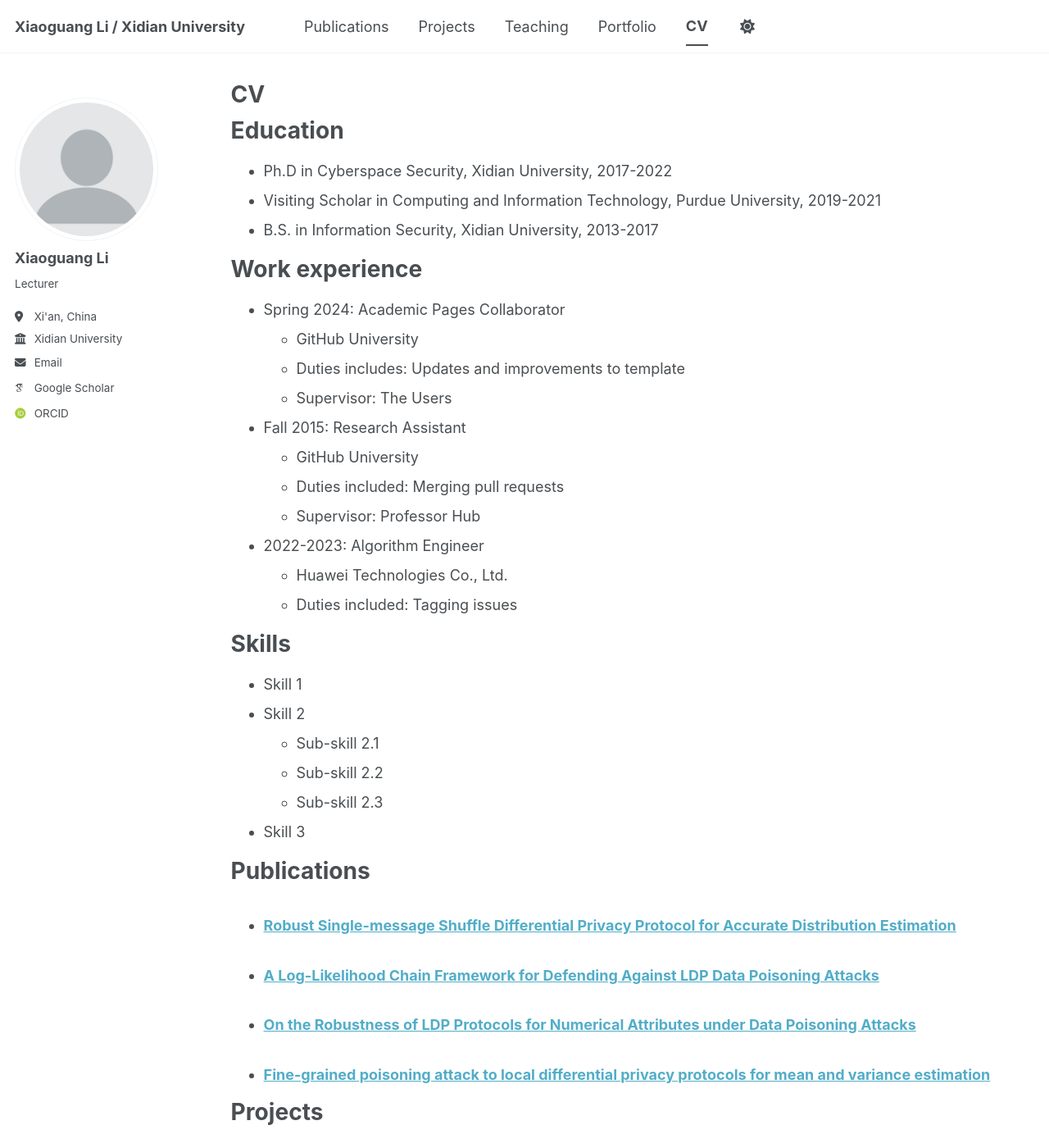
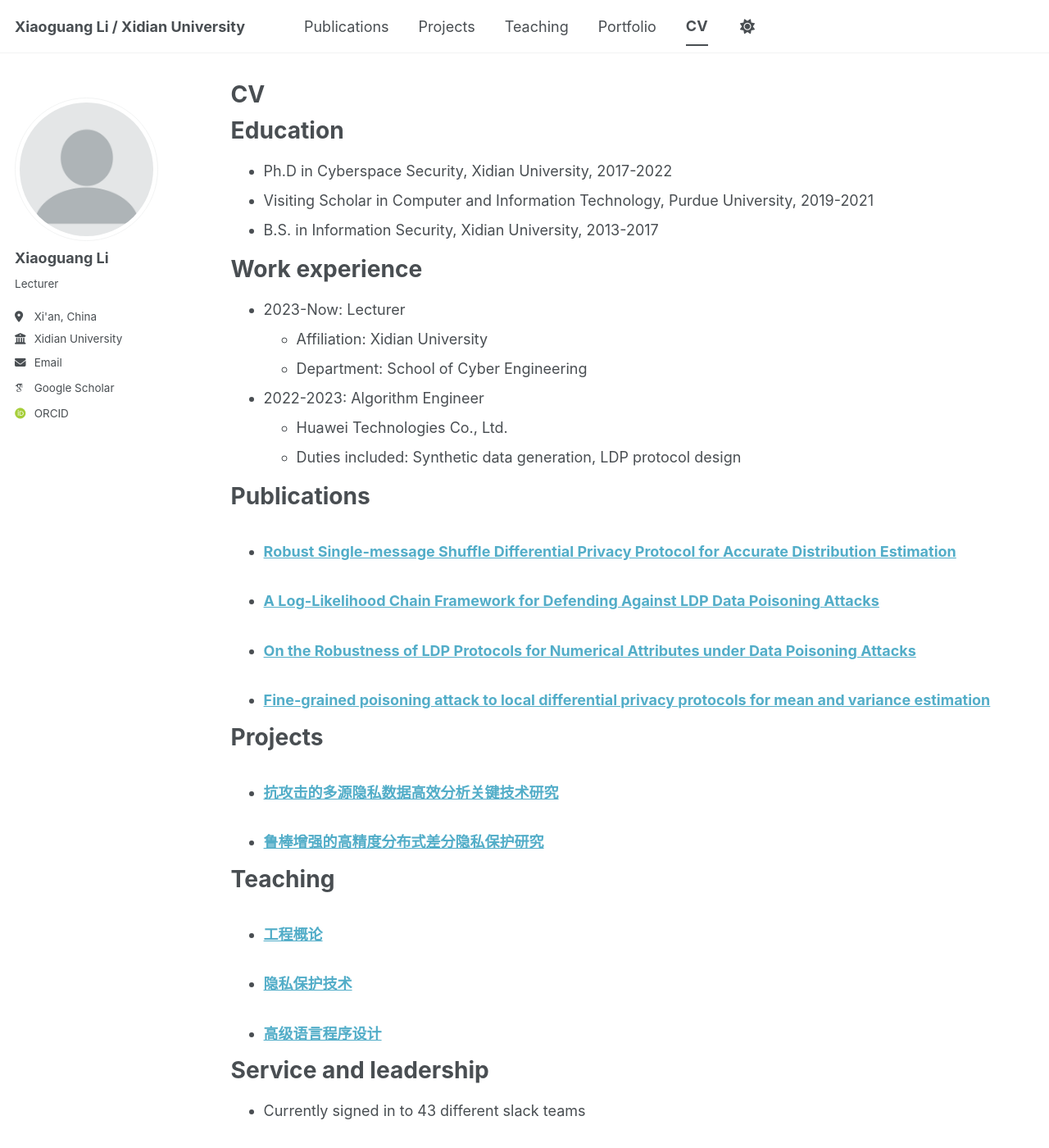
Before and after one commit to meliosem/meliosem.github.io, a Jekyll site: the page built from _pages/cv.md, in a window 1280 px wide and 1400 px high. Shown: the whole window at 82% size. Built offline with Jekyll 4.4.1, drawn with Linux system fonts in a browser that asks for light colours; some web fonts are replaced; a script bundle is joined from its source files by our own code; library files that are not in the unit come from our copies.

Commit message:
first commit

```diff
--- a/_pages/cv.md
+++ b/_pages/cv.md
@@ -12,33 +12,19 @@ redirect_from:
 Education
 ======
 * Ph.D in Cyberspace Security, Xidian University, 2017-2022
-* Visiting Scholar in Computing and Information Technology, Purdue University, 2019-2021
+* Visiting Scholar in Computer and Information Technology, Purdue University, 2019-2021
 * B.S. in Information Security, Xidian University, 2013-2017
 
 Work experience
 ======
-* Spring 2024: Academic Pages Collaborator
-  * GitHub University
-  * Duties includes: Updates and improvements to template
-  * Supervisor: The Users
-
-* Fall 2015: Research Assistant
-  * GitHub University
-  * Duties included: Merging pull requests
-  * Supervisor: Professor Hub
+* 2023-Now: Lecturer
+  * Affiliation: Xidian University
+  * Department: School of Cyber Engineering
 
 * 2022-2023: Algorithm Engineer
   * Huawei Technologies Co., Ltd.
-  * Duties included: Tagging issues
+  * Duties included: Synthetic data generation, LDP protocol design
 
-Skills
-======
-* Skill 1
-* Skill 2
-  * Sub-skill 2.1
-  * Sub-skill 2.2
-  * Sub-skill 2.3
-* Skill 3
 
 Publications
 ======
```
